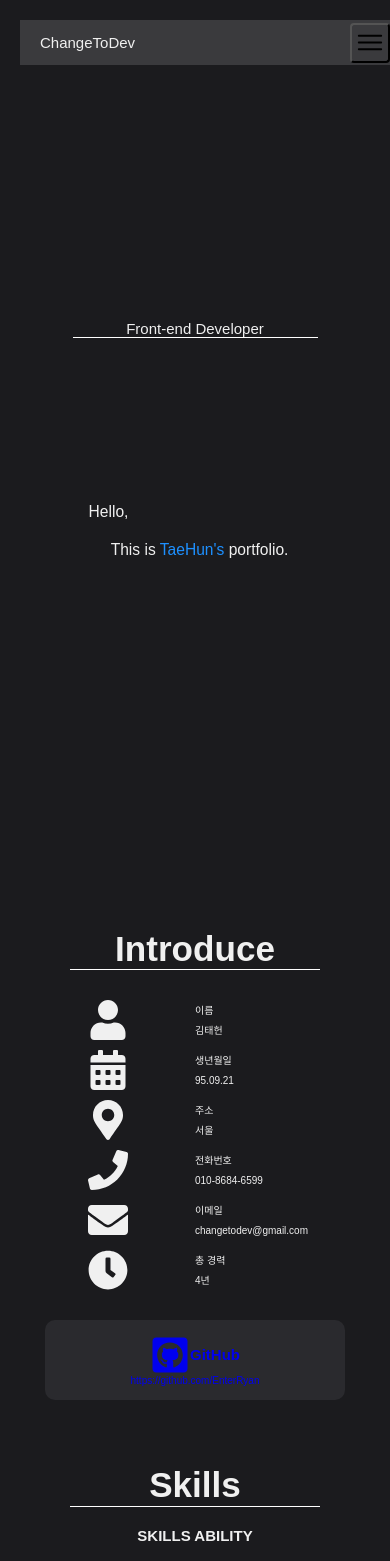
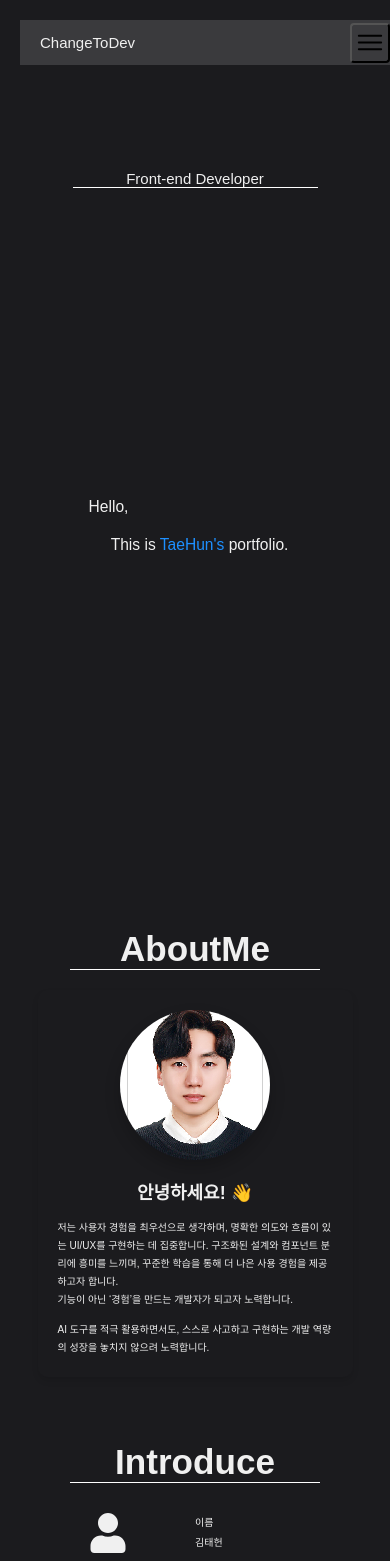
Before and after one commit to kimtaehun-dev/tagDev, a React (Vite) app: page / in a window 390 px wide. Shown: the top 1561 px of the page. Built offline with nearby package versions, Linux system fonts and the light colour scheme; a web font is replaced by a local one.

Commit message:
기존의 aboutMe를 썸네일로변경하고 새로운 AboutMe 적용 및 기술스택 정리

```diff
--- a/src/components/organisms/Header/Header.tsx
+++ b/src/components/organisms/Header/Header.tsx
@@ -3,7 +3,7 @@ import './Header.css';
 
 export default function Header() {
   const tittleName = "ChangeToDev";
-  const headerContentsList = ['Introduce', 'Skills', 'Career', 'Project'];
+  const headerContentsList = ['AboutMe','Introduce', 'Skills', 'Career', 'Project'];
   const [mobileState, setMobileState] = useState(false);
 
   //For Mobile Header Navigator
--- a/src/components/organisms/article/AboutMe/AboutMeArticle.tsx
+++ /dev/null
@@ -1,20 +0,0 @@
-import Divider from '../../../atoms/divider/Divider';
-import './AboutMeArticle.css';
-
-export default function AboutMeArticle() {
-
-  return (
-    <article className='about-me-frame'>
-      <div className='app-main-tittle'>Front-end Developer</div>
-      <Divider/>
-      <div className='app-main-text'>
-        <p className='intro-text text-type-1'>Hello,</p>
-        <p className='intro-text text-type-2'>This is <span>TaeHun's</span> portfolio.</p>
-        <p className='intro-print-text'>
-          해당 포트폴리오는 웹으로 만들어졌습니다. URL을 참조해주시면 감사드리겠습니다.
-          <br/>https://enterryan.github.io/tagDev/
-        </p>
-      </div>
-    </article>
-  );
-}
--- /dev/null
+++ b/src/components/organisms/article/aboutme/AboutMe.tsx
@@ -0,0 +1,34 @@
+import ArticleTittle from '../../../molecules/articleTittle/ArticleTittle';
+import './about-me.css';
+
+export default function AboutMe(){
+  return (
+    <article className='aboutme-frame' id='AboutMe'>
+      <ArticleTittle tittleText={"AboutMe"}/>
+      <div className='aboutme-container'>
+        <div className='aboutme-content'>
+          <div className='profile-image'>
+            <img
+              src='/tagDev/images/my-photo.jpg'
+              alt='프로필 이미지'
+              className='profile-photo'
+            />
+          </div>
+          <div className='greeting-section'>
+            <h3 className='greeting-title'>안녕하세요! 👋</h3>
+            <div className='greeting-content'>
+              <p>
+              저는 사용자 경험을 최우선으로 생각하며, 명확한 의도와 흐름이 있는 UI/UX를 구현하는 데 집중합니다.
+              구조화된 설계와 컴포넌트 분리에 흥미를 느끼며, 꾸준한 학습을 통해 더 나은 사용 경험을 제공하고자 합니다.<br/>
+              기능이 아닌 ‘경험’을 만드는 개발자가 되고자 노력합니다.
+              </p>
+              <p>
+                AI 도구를 적극 활용하면서도, 스스로 사고하고 구현하는 개발 역량의 성장을 놓치지 않으려 노력합니다.
+              </p>
+            </div>
+          </div>
+        </div>
+      </div>
+    </article>
+  )
+}
--- /dev/null
+++ b/src/components/organisms/article/aboutme/about-me.css
@@ -0,0 +1,97 @@
+.aboutme-frame{
+  width: 100%;
+  color : var(--font-color);
+  padding-top: 4.5rem;
+}
+
+.aboutme-container{
+  width: 70%;
+  max-width : 71rem;
+  display: flex;
+  margin : 0 auto;
+  flex-direction: column;
+  gap : 3rem;
+}
+
+.aboutme-content {
+  display: flex;
+  align-items: center;
+  gap: 3rem;
+  padding: 3rem;
+  background: var(--background-color);
+  border-radius: 1rem;
+  box-shadow: 0 4px 6px rgba(0, 0, 0, 0.1);
+}
+
+.profile-image {
+  flex-shrink: 0;
+}
+
+.profile-photo {
+  width: 200px;
+  height: 200px;
+  border-radius: 50%;
+  object-fit: cover;
+  border: 4px solid var(--primary-color);
+  box-shadow: 0 8px 16px rgba(0, 0, 0, 0.2);
+  image-rendering: -webkit-optimize-contrast;
+  image-rendering: crisp-edges;
+  image-rendering: pixelated;
+  -webkit-backface-visibility: hidden;
+  backface-visibility: hidden;
+}
+
+.greeting-section {
+  flex: 1;
+}
+
+.greeting-title {
+  font-size: 2.2rem;
+  font-weight: bold;
+  margin: 0 0 1.5rem 0;
+  color: var(--primary-color);
+}
+
+.greeting-content {
+  line-height: 1.8;
+}
+
+.greeting-content p {
+  margin: 0 0 1.2rem 0;
+  font-size: 1.1rem;
+  color: var(--font-color);
+  text-align: justify;
+}
+
+.greeting-content p:last-child {
+  margin-bottom: 0;
+}
+
+/* 반응형 디자인 */
+@media (max-width: 768px) {
+  .aboutme-container {
+    width: 90%;
+    gap: 2rem;
+  }
+
+  .aboutme-content {
+    flex-direction: column;
+    text-align: center;
+    gap: 2rem;
+    padding: 2rem;
+  }
+
+  .profile-photo {
+    width: 150px;
+    height: 150px;
+  }
+
+  .greeting-title {
+    font-size: 1.8rem;
+  }
+
+  .greeting-content p {
+    text-align: left;
+    font-size: 1rem;
+  }
+}
--- a/src/components/organisms/article/skills/Skills.tsx
+++ b/src/components/organisms/article/skills/Skills.tsx
@@ -6,16 +6,23 @@ const skillCategories = [
     tittle : "Language/Framework/Library",
     skills : {
       comfortable : ['HTML5/CSS3','JavaScript(ES6+)', 'TypeScript','React', 'React Hook Form'],
-      usable : ['Next.js','Tanstack Query','Tailwind CSS',],
-      familiar : ['Express', 'Java', 'NSISScript','Redux & Redux Tool kits']
+      familiar : ['Next.js','Tanstack Query','Tailwind CSS',],
+      usable : ['Express', 'Java', 'NSISScript','Redux & Redux Tool kits']
     }
   },
   {
-    tittle : "Tools/Design Pattern",
+    tittle : "Tools",
     skills : {
-      comfortable :  ['Notion','Vite', 'Git', 'Linux', 'Atomic Design'],
-      usable :  [ 'Jira', 'Swagger(OpenAPI)', 'MVC','Docker'],
-      familiar :  ['Feature-Sliced Design (FSD)','Layered Architecture'],
+      comfortable :  ['Notion','Vite', 'Git', 'Linux',],
+      familiar :  [ 'Jira', 'Swagger(OpenAPI)', 'Docker'],
+      usable :  ['V0', 'vercel'],
+    }
+  },
+  {
+    tittle : "Design Pattern",
+    skills :{
+      comfortable :  ['Atomic Design','Feature-Sliced Design (FSD)'],
+      usable :  [ '(Spring)MVC','(express)Layered Architecture'],
     }
   }
 ]
@@ -30,6 +37,7 @@ export default function Skills(){
         <div key={index} className="skill-category">
           <h3 className='section-title'>{category.tittle}</h3>
 
+          {category.skills.comfortable && category.skills.comfortable.length > 0 && (
             <div className="skill-group">
               <h4>Comfortable</h4>
               <div className="badge-container">
@@ -38,7 +46,20 @@ export default function Skills(){
                 ))}
               </div>
             </div>
+          )}
 
+          {category.skills.familiar && category.skills.familiar.length > 0 && (
+            <div className="skill-group">
+              <h4>Familiar</h4>
+              <div className="badge-container">
+                {category.skills.familiar.map((skill, idx) => (
+                  <span key={idx} className="badge badge-familiar">{skill}</span>
+                ))}
+              </div>
+            </div>
+          )}
+
+          {category.skills.usable && category.skills.usable.length > 0 && (
             <div className="skill-group">
               <h4>Usable</h4>
               <div className="badge-container">
@@ -47,15 +68,8 @@ export default function Skills(){
                 ))}
               </div>
             </div>
+          )}
 
-          <div className="skill-group">
-            <h4>Familiar</h4>
-            <div className="badge-container">
-              {category.skills.familiar.map((skill, idx) => (
-                <span key={idx} className="badge badge-familiar">{skill}</span>
-              ))}
-            </div>
-          </div>
         </div>
       ))}
       </div>
--- /dev/null
+++ b/src/components/organisms/article/thumbnail/Thumbnail.tsx
@@ -0,0 +1,20 @@
+import Divider from '../../../atoms/divider/Divider';
+import './thumbnail.css';
+
+export default function Thumbnail() {
+
+  return (
+    <article className='thumbnail-frame'>
+      <div className='thumbnail-tittle'>Front-end Developer</div>
+      <Divider/>
+      <div className='thumbnail-text-box'>
+        <p className='thumbnail-text text-type-1'>Hello,</p>
+        <p className='thumbnail-text text-type-2'>This is <span>TaeHun's</span> portfolio.</p>
+        <p className='thumbnail-print-text'>
+          해당 포트폴리오는 웹으로 만들어졌습니다. URL을 참조해주시면 감사드리겠습니다.
+          <br/>https://enterryan.github.io/tagDev/
+        </p>
+      </div>
+    </article>
+  );
+}
--- a/src/components/organisms/article/AboutMe/AboutMeArticle.css
+++ b/src/components/organisms/article/thumbnail/thumbnail.css
@@ -1,4 +1,4 @@
-.about-me-frame{
+.thumbnail-frame{
   width: 70%;
   margin: auto;
   height: calc(100vh);
@@ -6,14 +6,14 @@
   position: relative;
 }
 
-.app-main-tittle{
+.thumbnail-tittle{
   padding-top: 150px;
   font-size: 25;
 }
 
 
 /* 처음부터 다시하는거야 */
-.app-main-text {
+.thumbnail-text-box {
   position: absolute;
   top: 50%;
   left: 0;
@@ -23,7 +23,7 @@
   align-items: flex-start;
 }
 
-.intro-text {
+.thumbnail-text {
   white-space: nowrap;
   overflow: hidden;
 }
@@ -51,30 +51,30 @@
 /* ---------------------------------------------- */
 
 
-.app-main-text > p {
+.thumbnail-text-box > p {
   /* 디바이스 최적화 최소 1.2rem, 최대 2rem */
   font-size: clamp(1.2rem, 4vw, 2rem);
   margin: 1rem;
 }
 
 
-.app-main-text span{
+.thumbnail-text-box span{
   color : #1E90FF;
 }
 
-.intro-print-text{
+.thumbnail-print-text{
   font-size: 1rem !important;
   color: #F0F0F0 !important;
   display: none;
 }
 
 @media (max-width: 768px) {
-  .app-main-tittle {
+  .thumbnail-tittle {
     padding-top: 150px;
     font-size: 1.5rem;
   }
 
-  .app-main-text {
+  .thumbnail-text-box {
     top: 60%;
   }
 }
--- a/src/components/organisms/main/MainSection.tsx
+++ b/src/components/organisms/main/MainSection.tsx
@@ -1,14 +1,16 @@
-import AboutMeArticle from '../article/AboutMe/AboutMeArticle';
+import Thumbnail from '../article/thumbnail/Thumbnail';
 import Carrer from '../article/career/Career';
 import Introduce from '../article/introduce/Introduce';
 import ProjectArticle from '../article/project/ProjectArticle';
 import Skills from '../article/skills/Skills';
 import './mainSection.css';
+import AboutMe from '../article/aboutme/AboutMe';
 
 export default function MainSection(){
   return(
     <main>
-      <AboutMeArticle/>
+      <Thumbnail/>
+      <AboutMe/>
       <Introduce />
       <Skills />
       <Carrer />
```
Lines whose indentation alone changed are shown as unchanged.
